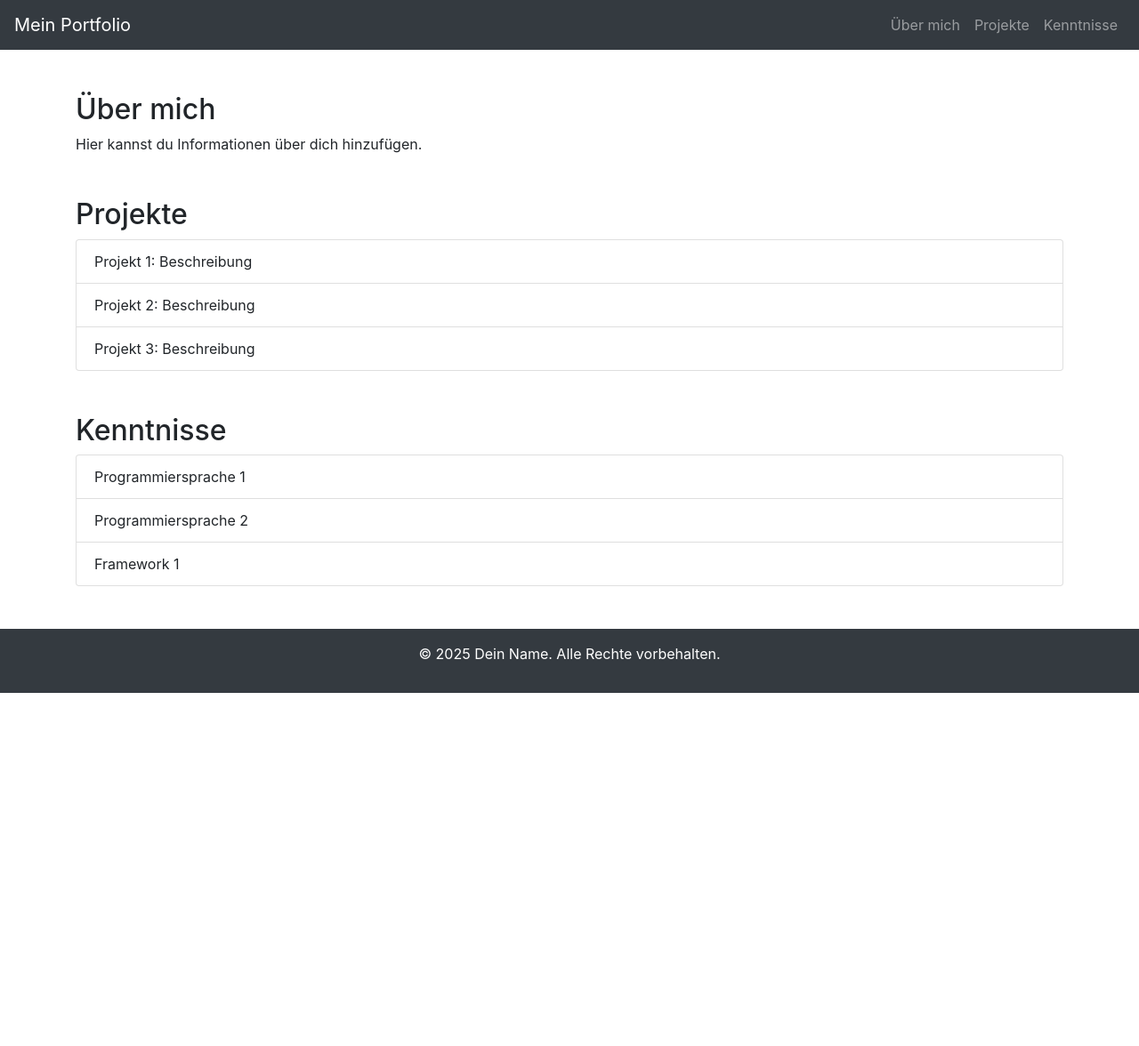
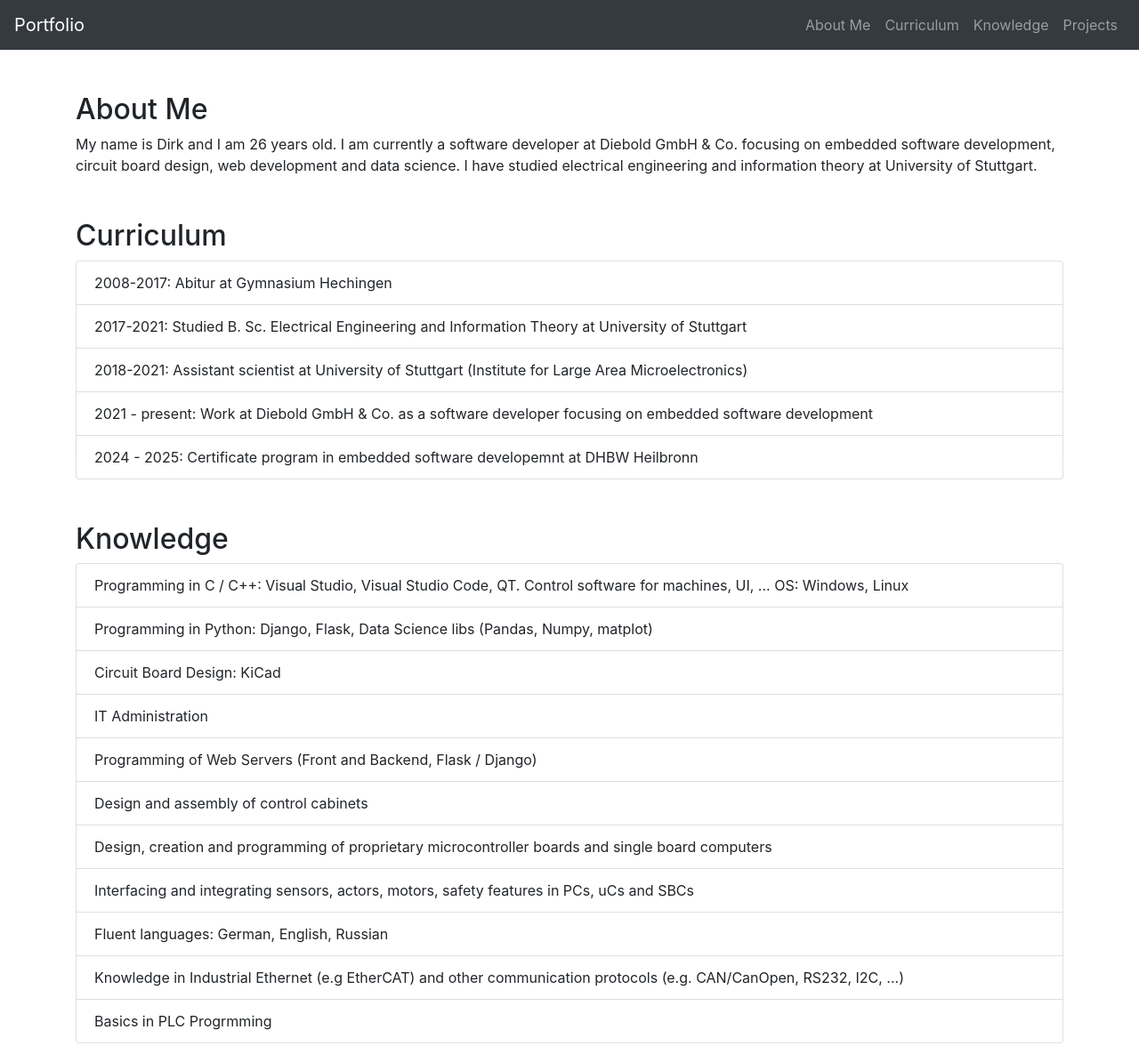
Before and after one commit to DirkOlhaiser/DirkOlhaiser.github.io, a plain HTML site: page index.html in a window 1280 px wide. Shown: the top 1176 px of the page at 89% size. Before the commit the page ends 800 px from the top, so only its background shows below. Drawn offline with nearby package versions, Linux system fonts and the light colour scheme.

Commit message:
- update my portfolio

```diff
--- a/index.html
+++ b/index.html
@@ -1,53 +1,76 @@
 <!DOCTYPE html>
-<html lang="de">
+<html lang="en">
 <head>
     <meta charset="UTF-8">
     <meta name="viewport" content="width=device-width, initial-scale=1.0">
-    <title>Mein Portfolio</title>
+    <title>Portfolio</title>
     <link href="https://stackpath.bootstrapcdn.com/bootstrap/4.5.2/css/bootstrap.min.css" rel="stylesheet">
 </head>
 <body>
     <nav class="navbar navbar-expand-lg navbar-dark bg-dark">
-        <a class="navbar-brand" href="#">Mein Portfolio</a>
+        <a class="navbar-brand" href="#">Portfolio</a>
         <button class="navbar-toggler" type="button" data-toggle="collapse" data-target="#navbarNav" aria-controls="navbarNav" aria-expanded="false" aria-label="Toggle navigation">
             <span class="navbar-toggler-icon"></span>
         </button>
         <div class="collapse navbar-collapse" id="navbarNav">
             <ul class="navbar-nav ml-auto">
-                <li class="nav-item"><a class="nav-link" href="#about">Über mich</a></li>
-                <li class="nav-item"><a class="nav-link" href="#projects">Projekte</a></li>
-                <li class="nav-item"><a class="nav-link" href="#skills">Kenntnisse</a></li>
+                <li class="nav-item"><a class="nav-link" href="#about">About Me</a></li>
+                <li class="nav-item"><a class="nav-link" href="#curriculum">Curriculum</a></li>
+                <li class="nav-item"><a class="nav-link" href="#knowledge">Knowledge</a></li>
+                <li class="nav-item"><a class="nav-link" href="#projects">Projects</a></li>
             </ul>
         </div>
     </nav>
 
     <div class="container mt-5">
         <section id="about">
-            <h2>Über mich</h2>
-            <p>Hier kannst du Informationen über dich hinzufügen.</p>
+            <h2>About Me</h2>
+            <p>My name is Dirk and I am 26 years old. I am currently a software developer at Diebold GmbH & Co. focusing on embedded software development, circuit board design, web development and data science. I have studied electrical engineering and information theory at University of Stuttgart.</p>
+        </section>
+
+        <section id="curriculum" class="mt-5">
+            <h2>Curriculum</h2>
+            <ul class="list-group">
+                <li class="list-group-item">2008-2017: Abitur at Gymnasium Hechingen</li>
+                <li class="list-group-item">2017-2021: Studied B. Sc. Electrical Engineering and Information Theory at University of Stuttgart</li>
+                <li class="list-group-item">2018-2021: Assistant scientist at University of Stuttgart (Institute for Large Area Microelectronics)</li>
+                <li class="list-group-item">2021 - present: Work at Diebold GmbH & Co. as a software developer focusing on embedded software development</li>
+                <li class="list-group-item">2024 - 2025: Certificate program in embedded software developemnt at DHBW Heilbronn</li>
+            </ul>
+        </section>
+
+        <section id="knowledge" class="mt-5">
+            <h2>Knowledge</h2>
+            <ul class="list-group">
+                <li class="list-group-item">Programming in C / C++: Visual Studio, Visual Studio Code, QT. Control software for machines, UI, ... OS: Windows, Linux</li>
+                <li class="list-group-item">Programming in Python: Django, Flask, Data Science libs (Pandas, Numpy, matplot)</li>
+                <li class="list-group-item">Circuit Board Design: KiCad</li>
+                <li class="list-group-item">IT Administration</li>
+                <li class="list-group-item">Programming of Web Servers (Front and Backend, Flask / Django)</li>
+                <li class="list-group-item">Design and assembly of control cabinets</li>
+                <li class="list-group-item">Design, creation and programming of proprietary microcontroller boards and single board computers</li>
+                <li class="list-group-item">Interfacing and integrating sensors, actors, motors, safety features in PCs, uCs and SBCs</li>
+                <li class="list-group-item">Fluent languages: German, English, Russian</li>
+                <li class="list-group-item">Knowledge in Industrial Ethernet (e.g EtherCAT) and other communication protocols (e.g. CAN/CanOpen, RS232, I2C, ...)</li>
+                <li class="list-group-item">Basics in PLC Progrmming</li>
+            </ul>
         </section>
 
         <section id="projects" class="mt-5">
-            <h2>Projekte</h2>
+            <h2>Projects for Diebold GmbH & Co.</h2>
             <ul class="list-group">
-                <li class="list-group-item">Projekt 1: Beschreibung</li>
-                <li class="list-group-item">Projekt 2: Beschreibung</li>
-                <li class="list-group-item">Projekt 3: Beschreibung</li>
-            </ul>
-        </section>
-
-        <section id="skills" class="mt-5">
-            <h2>Kenntnisse</h2>
-            <ul class="list-group">
-                <li class="list-group-item">Programmiersprache 1</li>
-                <li class="list-group-item">Programmiersprache 2</li>
-                <li class="list-group-item">Framework 1</li>
+                <li class="list-group-item">US1100 SmartTouch: Design and programming of the US1100 (Shrinking device) control system and Display (SBC + QT + C++)</li>
+                <li class="list-group-item">UB30 Balancing system: Programming of the control software for the balancing system in C++ on IPC</li>
+                <li class="list-group-item">Internal servers: proprietary web servers for internal use</li>
+                <li class="list-group-item">Drill Unit and Automation: A Drill unit for compensating unbalances and integration of Balancer Automation and Drillunit in a fully automated machine</li>
+                <li class="list-group-item">PLC Programming for motor control for customers</li>
+                <!-- Add more projects as needed -->
             </ul>
         </section>
     </div>
 
     <footer class="bg-dark text-white text-center py-3 mt-5">
-        <p>&copy; 2025 Dein Name. Alle Rechte vorbehalten.</p>
+        <p>&copy; 2025 Dirk Olhaiser. All rights reserved.</p>
     </footer>
 
     <script src="https://code.jquery.com/jquery-3.5.1.slim.min.js"></script>
--- a/styles/style.css
+++ /dev/null
@@ -1,41 +0,0 @@
-html {
-  font-size: 10px;
-  font-family: 'Open Sans';
-}
-
-
-h1 {
-  font-size: 60px;
-  text-align: center;
-}
-
-p, li {
-  font-size: 16px;
-  line-height: 2;
-  letter-spacing: 1px;
-}
-
-
-html {
-  background-color: #00539F;
-}
-
-body {
-  width: 600px;
-  margin: 0 auto;
-  background-color: #FF9500;
-  padding: 0 20px 20px 20px;
-  border: 5px solid black;
-}
-
-h1 {
-  margin: 0;
-  padding: 20px 0;
-  color: #00539F;
-  text-shadow: 3px 3px 1px black;
-}
-
-img {
-  display: block;
-  margin: 0 auto;
-}
```
Also changed, not shown: scripts/main.js (deleted, +0 -34 lines), images/Diebold-Logo.svg (deleted), images/firefox-icon.png (deleted), 1 other file.
